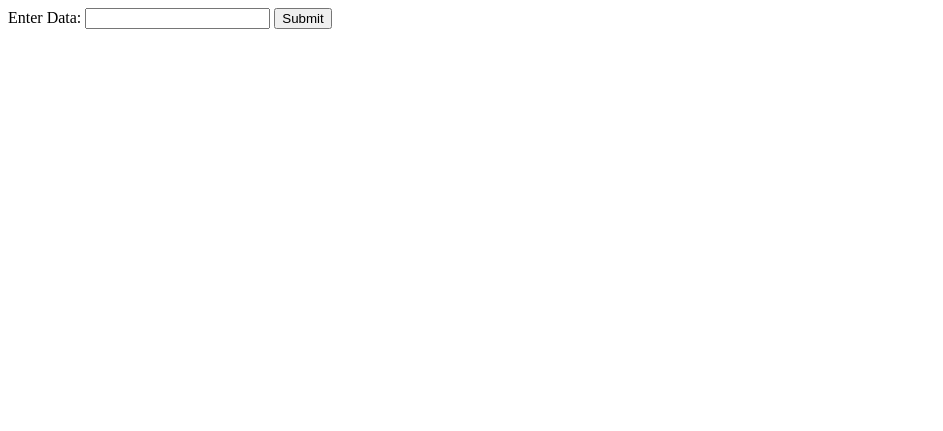
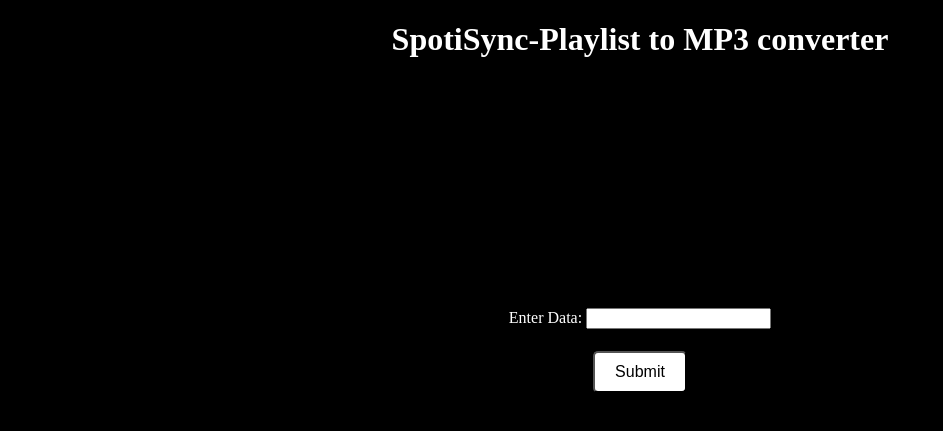
Before and after one commit to hegdeadithyak/SpotiSync-Playlist-to-MP3-Downloader, a Flask app: template templates/index.html in a window 1280 px wide. Shown: the top 431 px of the page, without its empty margins (0-943 px from the left). Run offline with Flask 3, Linux system fonts and the light colour scheme; the template is opened without the code that fills it, so the values that code supplies are empty.

Commit message:
Update Frontend

```diff
--- a/app.py
+++ b/app.py
@@ -12,8 +12,6 @@ def submit():
     data = request.get_json()
     input_data = data['inputData']
 
-    # Pass the input_data to your Python file or perform desired operations
-    # Example: Save to a file
     with open('output.txt', 'w') as file:
         file.write(input_data)
 
--- a/templates/index.html
+++ b/templates/index.html
@@ -4,12 +4,16 @@
 <head>
     <meta charset="UTF-8">
     <meta name="viewport" content="width=device-width, initial-scale=1.0">
-    <title>Data Input</title>
+    <title>SpotiSyncs Playlist to MP3 converter</title>
+    <link rel="stylesheet" href="style.css">
 </head>
 <body>
+    <h1>SpotiSync-Playlist to MP3 converter</h1>
     <form id="dataForm">
         <label for="inputData">Enter Data:</label>
         <input type="text" id="inputData" name="inputData" required>
+        <br>
+        <br>
         <button type="button" onclick="submitData()">Submit</button>
     </form>
 
@@ -17,7 +21,7 @@
         function submitData() {
             var inputData = document.getElementById("inputData").value;
 
-            // Using Fetch API to send data to the server
+
             fetch('/submit', {
                 method: 'POST',
                 headers: {
--- /dev/null
+++ b/templates/style.css
@@ -0,0 +1,31 @@
+body{
+    background-color: black;
+}
+h1{
+    text-align: center;
+    color: #fff;
+}
+form{
+    margin-top: 250px;
+    text-align: center;
+}
+label{
+    color: #fff;
+}
+button{
+    background-color: #fff;
+    color: black;
+    padding: 10px 20px;
+    text-align: center;
+    text-decoration: none;
+    display: inline-block;
+    font-size: 16px;
+    margin: 4px 2px;
+    cursor: pointer;
+    border-radius: 5px;
+}
+
+
+button:hover {
+    background-color: #45a049;
+}
```
